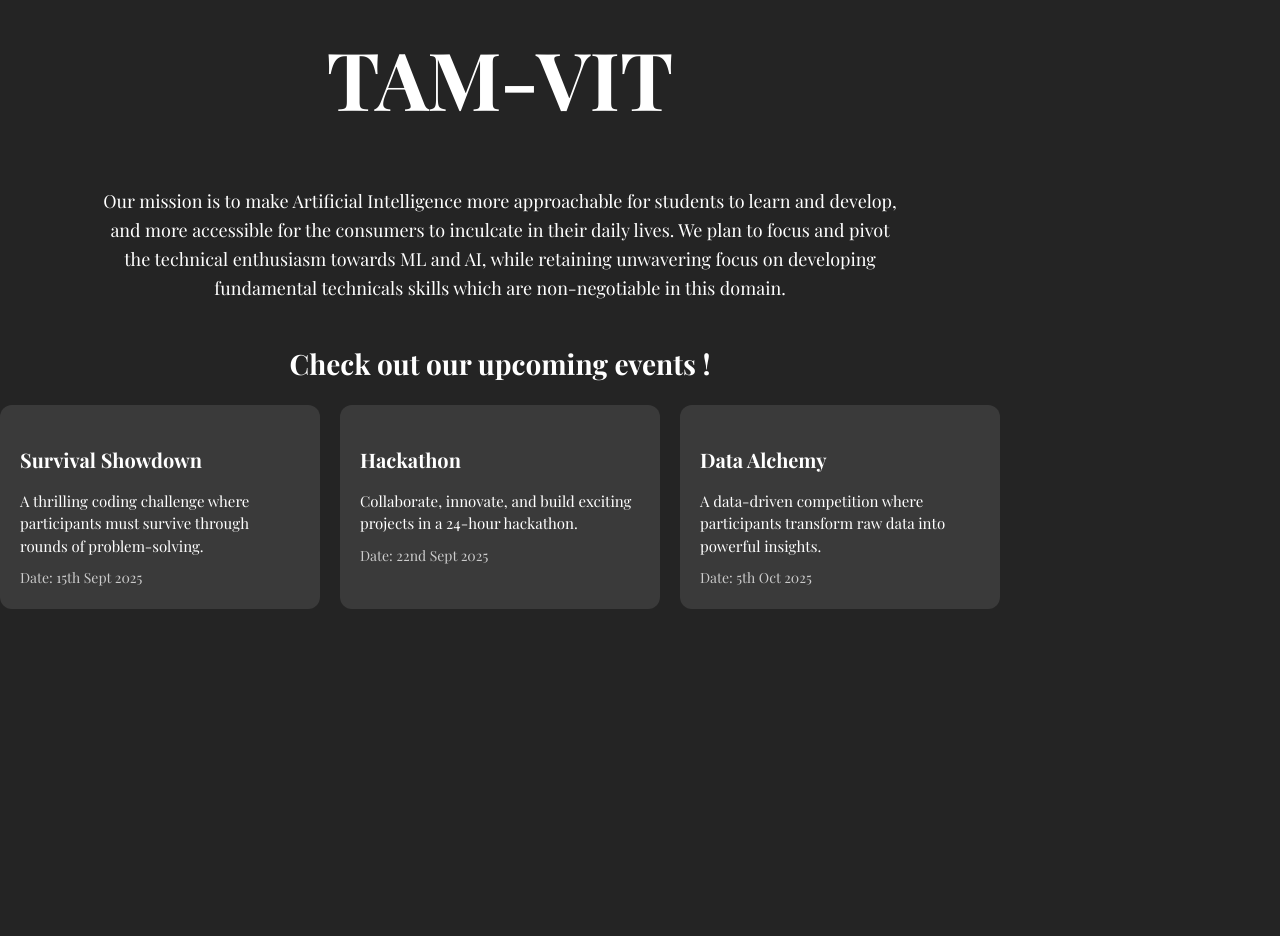
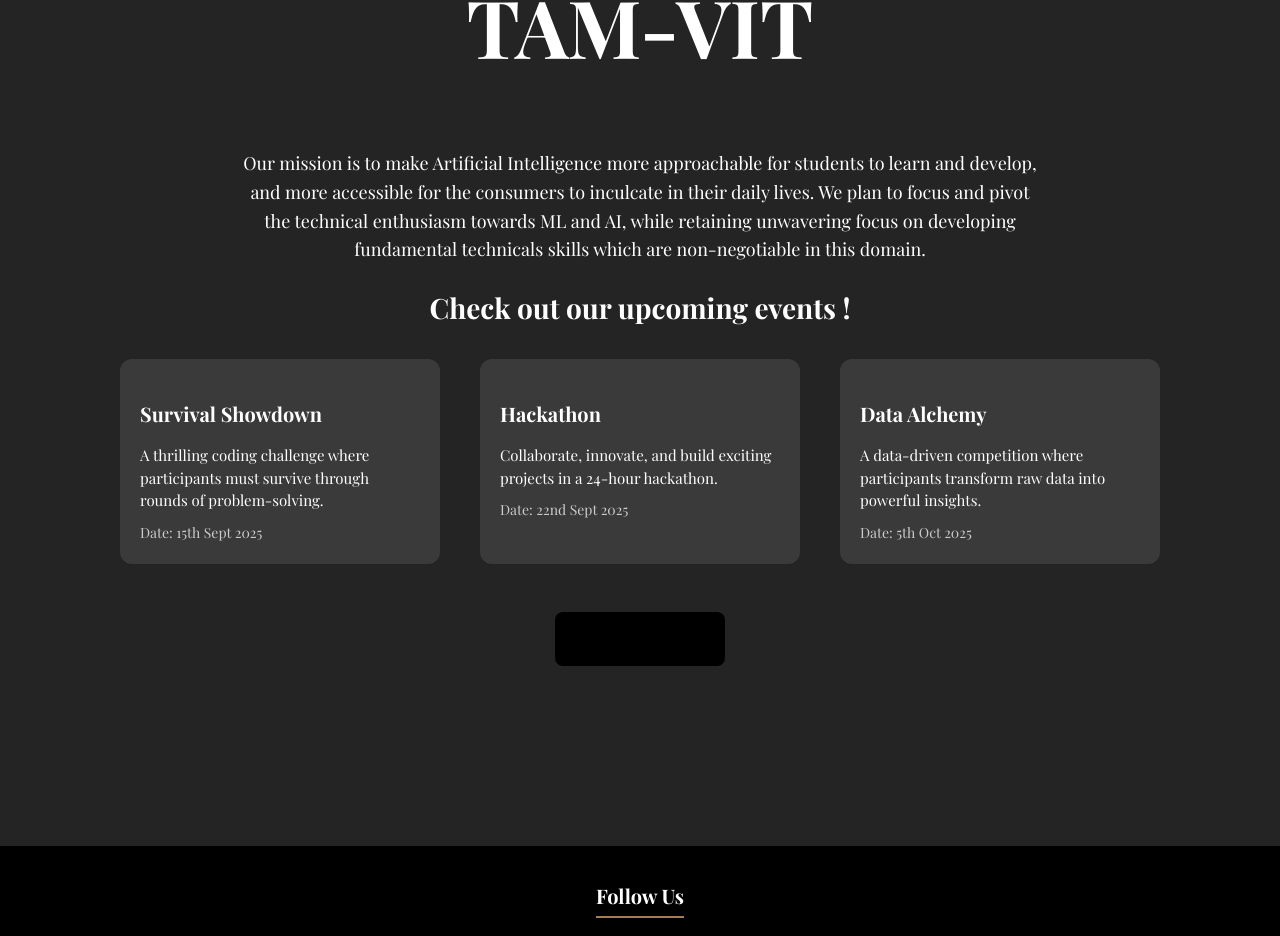
Before and after one commit to Pranav-Bhatlapenumarthi/graVITas_TAM, a React (Vite) app in the folder frontend/: page / in a window 1280 px wide. Shown: the part 152-1088 px from the top of the page. Before the commit the page ends 936 px from the top, so only its background shows below. Built offline with nearby package versions, Linux system fonts and the light colour scheme; a web font is replaced by a local one.

Commit message:
feat: footer added

```diff
--- a/frontend/package.json
+++ b/frontend/package.json
@@ -12,6 +12,7 @@
   "dependencies": {
     "react": "^19.1.1",
     "react-dom": "^19.1.1",
+    "react-icons": "^5.5.0",
     "react-router-dom": "^7.8.2"
   },
   "devDependencies": {
--- a/frontend/src/App.jsx
+++ b/frontend/src/App.jsx
@@ -1,6 +1,6 @@
 import { BrowserRouter as Router, Routes, Route } from "react-router-dom";
 import Navbar from "./components/Navbar.jsx";
-
+import Footer from "./components/Footer.jsx";
 import Home from "./pages/Home.jsx";
 
 // import "./App.css";
@@ -15,8 +15,7 @@
         <Route path="/registration" element={<Registration />} />
         <Route path="/contact" element={<Contact />} /> */}
         </Routes>
-
-      {/* <Footer /> */}
+      <Footer />
     </Router>
   );
 }
--- /dev/null
+++ b/frontend/src/components/Footer.css
@@ -0,0 +1,39 @@
+.footer {
+    background: black;
+    color: white;
+    text-align: center;
+    margin-top: 10%;
+}
+
+.footer-content {
+    display: flex;
+    justify-content: space-around;
+    flex-wrap: wrap;
+    max-width: 100%;
+    margin: auto;
+}
+
+.footer-socials{
+    flex: 1;
+    min-width: 250px;
+    margin: 15px;
+}
+
+.footer-socials h3{
+    margin-bottom: 15px;
+    font-size: 20px;
+    border-bottom: 2px solid #a67c52;
+    display: inline-block;
+    padding-bottom: 5px;
+}
+
+.social-icons a {
+    margin: 0 10px;
+    font-size: 24px;
+    color: white;
+    transition: color 0.3s ease;
+}
+
+.social-icons a:hover {
+    color: #a67c52;
+}
--- a/frontend/src/components/Footer.jsx
+++ b/frontend/src/components/Footer.jsx
@@ -0,0 +1,25 @@
+import React from "react";
+import "./Footer.css";
+import { FaInstagram, FaLinkedin } from "react-icons/fa";
+
+function Footer(){
+    return(
+        <footer className="footer">
+            <div className="footer-content">
+                <div className="footer-socials">
+                    <h3>Follow Us</h3>
+                    <div className="social-icons">
+                        <a href="https://www.instagram.com/tam.vit_vellore/?hl=en" target="_blank" rel="noreferrer">
+                            <FaInstagram />
+                        </a>
+                        <a href="https://in.linkedin.com/company/tam-vit" target="_blank" rel="noreferrer">
+                            <FaLinkedin />
+                        </a>
+                    </div>
+                </div>
+            </div>
+        </footer>
+    );
+}
+
+export default Footer;
--- a/frontend/src/index.css
+++ b/frontend/src/index.css
@@ -16,9 +16,7 @@
 }
 
 body {
-  margin: 0;
-  display: flex;
-  place-items: center;
+    margin: auto;
     min-width: 320px;
     min-height: 100vh;
 }
--- a/frontend/src/pages/Home.css
+++ b/frontend/src/pages/Home.css
@@ -14,6 +14,7 @@
 .intro h1 {
     color: white;
     font-size: 5em;
+    margin: 0 auto;
     margin-bottom: 15px;
     padding: 5%;
 }
@@ -25,7 +26,7 @@
 .intro p {
     font-size: 18px;
     max-width: 800px;
-    margin: 0 auto 40px auto;
+    margin: 0 auto;
     line-height: 1.6;
 }
 
@@ -48,6 +49,8 @@
     padding: 20px;
     width: 280px;
     text-align: left;
+    display: inline-block;
+    margin: 10px;
 }
 
 .event-card h3 {
@@ -70,3 +73,19 @@
     transform: scale(1.05);
     background: rgba(3, 53, 255, 0.2);
 }
+
+.cta button {
+    background: black;
+    border: none;
+    padding: 15px 30px;
+    margin: 3%;
+    font-size: 18px;
+    font-weight: bold;
+    border-radius: 8px;
+    cursor: pointer;
+    transition: all 0.3s ease;
+}
+
+.cta button:hover {
+  background: steelblue;
+}
--- a/frontend/src/pages/Home.jsx
+++ b/frontend/src/pages/Home.jsx
@@ -43,7 +43,15 @@
 
         </div>
       </section>
+       {/* Call to Action */}
+      <section className="cta">
+        <button onClick={() => (window.location.href = "/register")}>
+          Register Now
+        </button>
+      </section>
     </div>
+
+
   );
 }
 
```
Also changed, not shown: 1 other file (tests, documents, lock files or other folders). Lines whose indentation alone changed are shown as unchanged.
